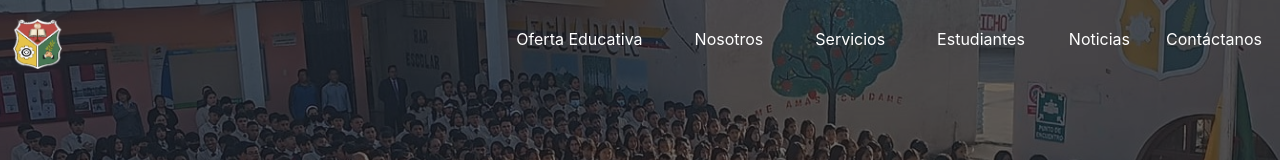
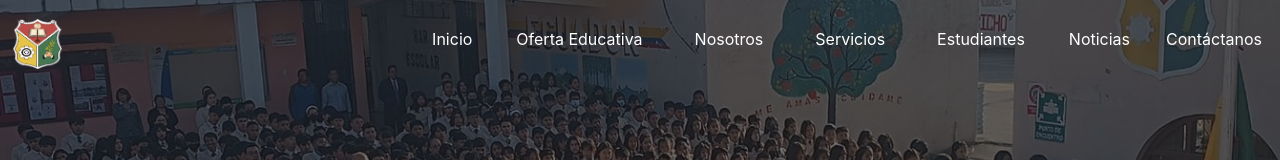
Before and after one commit to joelgbs/ueuyumbicho-web, a React (Create React App) app: page / in a window 1280 px wide. Shown: the top 160 px of the page. Built offline with nearby package versions, Linux system fonts and the light colour scheme; no server answers; the database is empty.

Commit message:
agregamos inicio a las opciones del nav  v1.3

```diff
--- a/src/components/C-nav-menu-anchors.jsx
+++ b/src/components/C-nav-menu-anchors.jsx
@@ -1,5 +1,13 @@
 import React from 'react';
 import { useNavigate } from 'react-router-dom';
+
+function Home() {
+  const navigate = useNavigate();
+  const handleClick = () => navigate('/');
+  return (
+    <a onClick={handleClick} className='nav__link nav__link--inside'>Inicio</a>
+  );
+}
 
 function EducacionInicial() {
   const navigate = useNavigate();
@@ -110,6 +118,7 @@ function Noticias() {
 }
 
 export {
+  Home,
   EducacionInicial,
   BasicaElementalMedia,
   BasicaSuperior,
--- a/src/components/C-nav-menu-mobile.jsx
+++ b/src/components/C-nav-menu-mobile.jsx
@@ -2,6 +2,7 @@ import React, { useEffect } from "react";
 import '../css/floating-menu.css';
 import arrow from '../assets/arrow.svg'; // Asegúrate de que la ruta sea correcta
 import {
+    Home,
     EducacionInicial,
     BasicaElementalMedia,
     BasicaSuperior,
@@ -69,6 +70,12 @@ function NavMenuMobile({ BotonExitmenufloat }) {
             </button>
           </div>
           <ul className='list'>
+            {/* home */}
+            <li className='list__item'>
+              <div className='list__button'>
+                <Home />
+              </div>
+            </li>
             {/* Oferta Academica */}
             <li className='list__item list__item--click'>
               <div className='list__button list__button--click'>
--- a/src/components/C-nav-menu.jsx
+++ b/src/components/C-nav-menu.jsx
@@ -1,6 +1,7 @@
 import React from 'react';
 import { Mn, MnOption, MnOptionSubmenu } from '../components/C-MenuOptions.jsx';
 import {
+    Home,
     EducacionInicial,
     BasicaElementalMedia,
     BasicaSuperior,
@@ -21,6 +22,7 @@ const DesktopNavMenu = () => {
   return (
     <div className='menu-horizontal'>
       <Mn menuClass='menu'>
+      <MnOption><Home/></MnOption>
         {/* Oferta Educativa */}
         <MnOptionSubmenu anchorName='Oferta Educativa'>
           <Mn menuClass='submenu'>
--- a/src/css/floating-menu.css
+++ b/src/css/floating-menu.css
@@ -55,6 +55,7 @@
 
 .list {
     width: 100%;
+    padding-bottom: 20px;
     display: flex;
     justify-content: center;
     flex-direction: column;
```
